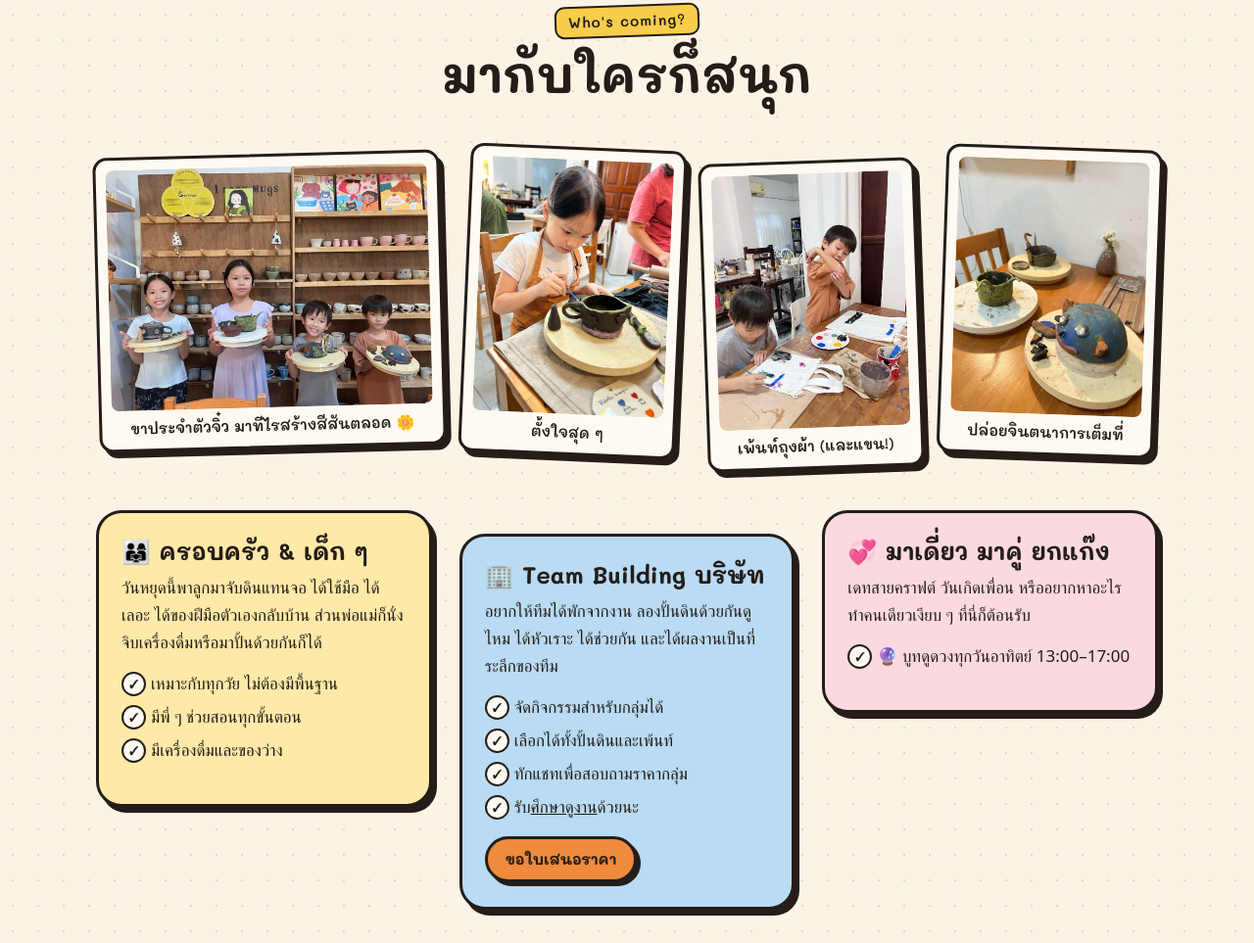
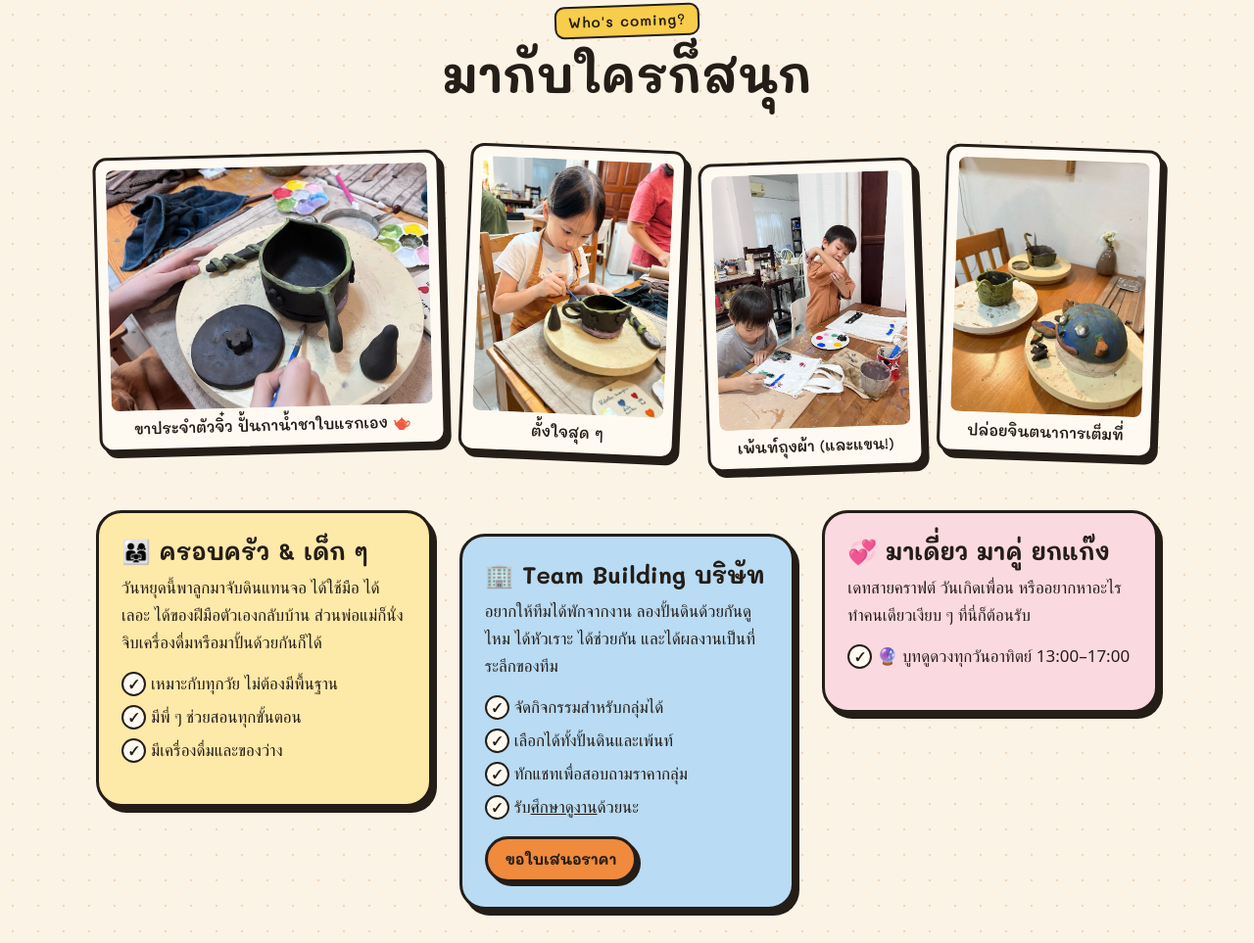
Before and after one commit to NuttaponVerja/jsweb, a plain HTML site: page index.html in a window 1280 px wide. Shown: the part 2832-3795 px from the top of the page at 98% size. Drawn offline with Linux system fonts and the light colour scheme; a web font is replaced by a local one.

Commit message:
Replace kids group photo with teapot painting close-up
Co-Authored-By: Claude Opus 5.5 <noreply@anthropic.com>
Claude-Session: https://claude.ai/code/session_01YRCCiA7UDJ4yZr3GcmQxsQ

```diff
--- a/index.html
+++ b/index.html
@@ -167,8 +167,8 @@
 
       <div class="kids">
         <figure class="photo kids-big">
-          <img src="images/kids-group.jpg" alt="เด็ก ๆ สี่คนถือแป้นหมุนที่มีงานปั้นของตัวเอง ยืนหน้าชั้นวางแก้วเซรามิก" width="1200" height="900" loading="lazy">
-          <figcaption>ขาประจำตัวจิ๋ว มาทีไรสร้างสีสันตลอด 🌼</figcaption>
+          <img src="images/kids-teapot.jpg" alt="มือเด็กใช้พู่กันระบายสีกาน้ำชาดินที่ปั้นเอง บนแป้นหมุน" width="1080" height="810" loading="lazy">
+          <figcaption>ขาประจำตัวจิ๋ว ปั้นกาน้ำชาใบแรกเอง 🫖</figcaption>
         </figure>
         <figure class="photo kids-sm k1"><img src="images/kids-painting.jpg" alt="เด็กผู้หญิงตั้งใจระบายสีกาน้ำชาดินที่ปั้นเอง" width="700" height="933" loading="lazy"><figcaption>ตั้งใจสุด ๆ</figcaption></figure>
         <figure class="photo kids-sm k2"><img src="images/kids-totebag.jpg" alt="เด็กผู้ชายสองคนเพ้นท์ถุงผ้า คนหนึ่งเผลอทาสีบนแขนตัวเอง" width="700" height="933" loading="lazy"><figcaption>เพ้นท์ถุงผ้า (และแขน!)</figcaption></figure>
```
Also changed, not shown: images/kids-group.jpg (deleted), images/kids-teapot.jpg (added).
